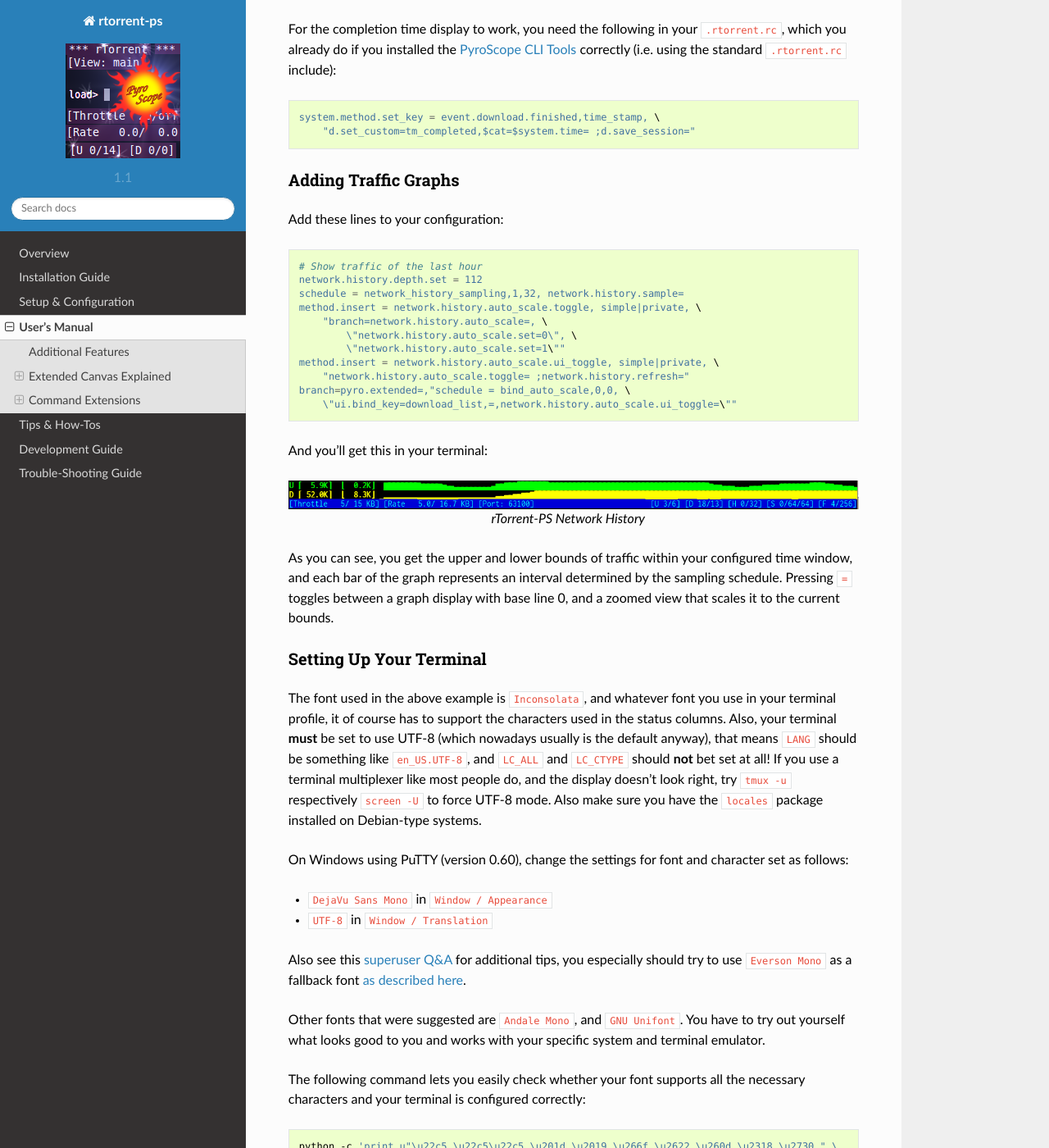
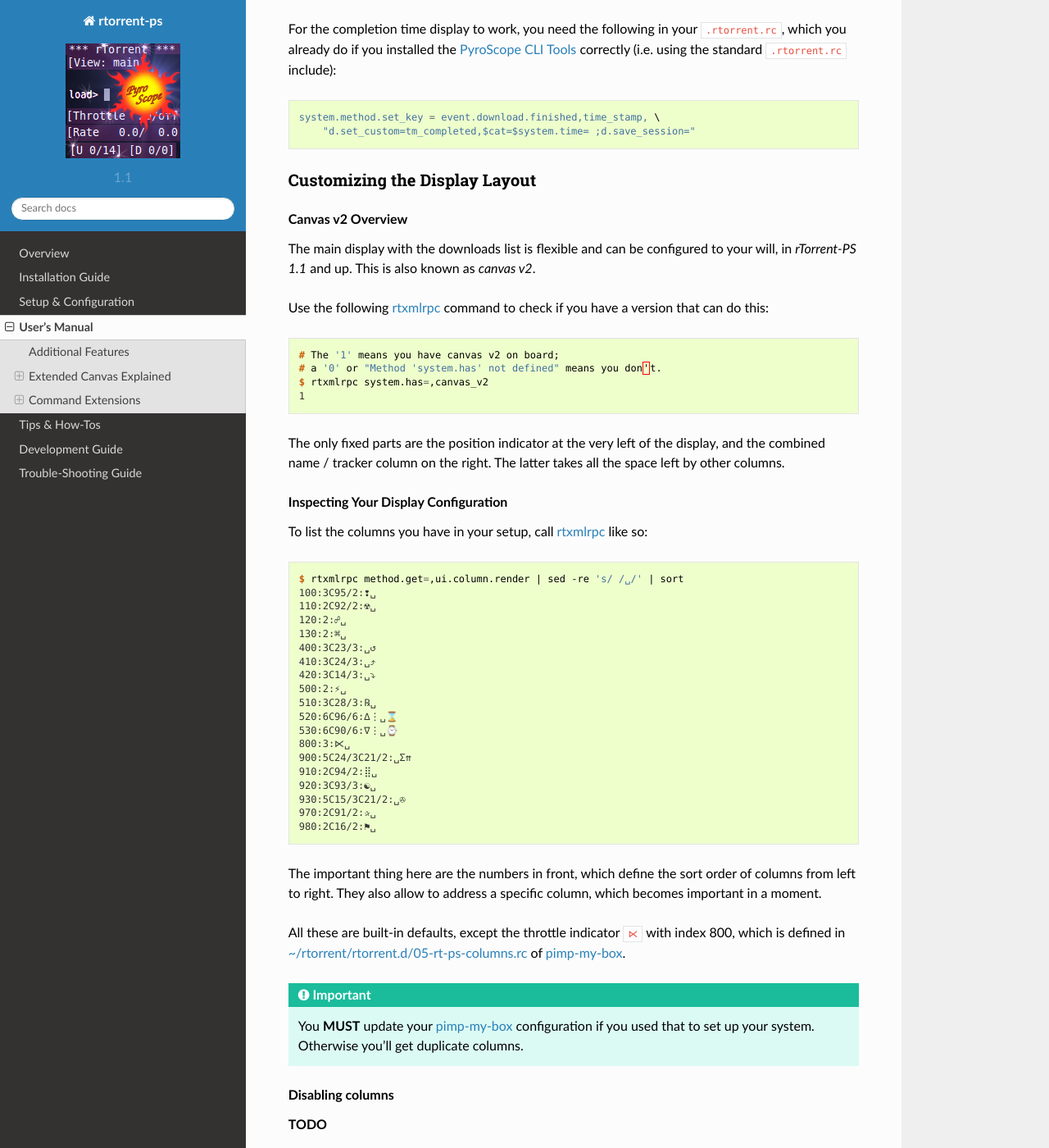
Before and after one commit to pyroscope/rtorrent-ps, a Sphinx documentation site: the page built from docs/manual.rst, in a window 1280 px wide and 1400 px high, scrolled down 3306 px. Shown: the whole window at 82% size. Built offline with Sphinx 7.4.7 and the Read the Docs theme 2.0.0, drawn with Linux system fonts in a browser that asks for light colours; some of the changed text lies outside the part shown.

Commit message:
docs: Customizing the Display Layout (#60)

```diff
--- a/docs/manual.rst
+++ b/docs/manual.rst
@@ -152,6 +152,82 @@
 
     system.method.set_key = event.download.finished,time_stamp, \
         "d.set_custom=tm_completed,$cat=$system.time= ;d.save_session="
+
+
+Customizing the Display Layout
+^^^^^^^^^^^^^^^^^^^^^^^^^^^^^^
+
+.. rubric:: Canvas v2 Overview
+
+The main display with the downloads list is flexible and
+can be configured to your will, in `rTorrent-PS 1.1` and up.
+This is also known as *canvas v2*.
+
+Use the following `rtxmlrpc`_ command to check if you have a version
+that can do this:
+
+.. code-block:: console
+
+    # The '1' means you have canvas v2 on board;
+    # a '0' or "Method 'system.has' not defined" means you don't.
+    $ rtxmlrpc system.has=,canvas_v2
+    1
+
+
+The only fixed parts are the position indicator at the very left of the display,
+and the combined name / tracker column on the right.
+The latter takes all the space left by other columns.
+
+
+.. rubric:: Inspecting Your Display Configuration
+
+To list the columns you have in your setup, call  `rtxmlrpc`_ like so:
+
+.. code-block:: console
+
+    $ rtxmlrpc method.get=,ui.column.render | sed -re 's/ /␣/' | sort
+    100:3C95/2:❢␣
+    110:2C92/2:☢␣
+    120:2:☍␣
+    130:2:⌘␣
+    400:3C23/3:␣↺
+    410:3C24/3:␣⤴
+    420:3C14/3:␣⤵
+    500:2:⚡␣
+    510:3C28/3:℞␣
+    520:6C96/6:∆⋮␣⌛
+    530:6C90/6:∇⋮␣⌚
+    800:3:⋉␣
+    900:5C24/3C21/2:␣Σ⇈
+    910:2C94/2:⣿␣
+    920:3C93/3:☯␣
+    930:5C15/3C21/2:␣✇
+    970:2C91/2:✰␣
+    980:2C16/2:⚑␣
+
+The important thing here are the numbers in front,
+which define the sort order of columns from left to right.
+They also allow to address a specific column,
+which becomes important in a moment.
+
+All these are built-in defaults, except the throttle indicator ``⋉`` with index 800,
+which is defined in `~/rtorrent/rtorrent.d/05-rt-ps-columns.rc`_ of `pimp-my-box`_.
+
+.. important::
+
+    You **MUST** update your `pimp-my-box`_ configuration
+    if you used that to set up your system.
+    Otherwise you'll get duplicate columns.
+
+
+.. rubric:: Disabling columns
+
+**TODO**
+
+
+.. rubric:: Defining Your Own Columns
+
+**TODO** (with 1 or 2 examples)
 
 
 Adding Traffic Graphs
@@ -614,3 +690,6 @@
 .. _Bintray: https://bintray.com/pkg/show/general/pyroscope/rtorrent-ps/rtorrent-ps
 .. _installation options: https://github.com/pyroscope/rtorrent-ps#installation
 .. _Arch Linux: http://www.archlinux.org/
+.. _`rtxmlrpc`: https://pyrocore.readthedocs.io/en/latest/usage.html#rtxmlrpc
+.. _`pimp-my-box`: https://github.com/pyroscope/pimp-my-box/
+.. _`~/rtorrent/rtorrent.d/05-rt-ps-columns.rc`: https://github.com/pyroscope/pimp-my-box/blob/master/roles/rtorrent-ps/templates/rtorrent/rtorrent.d/05-rt-ps-columns.rc#L1
```
